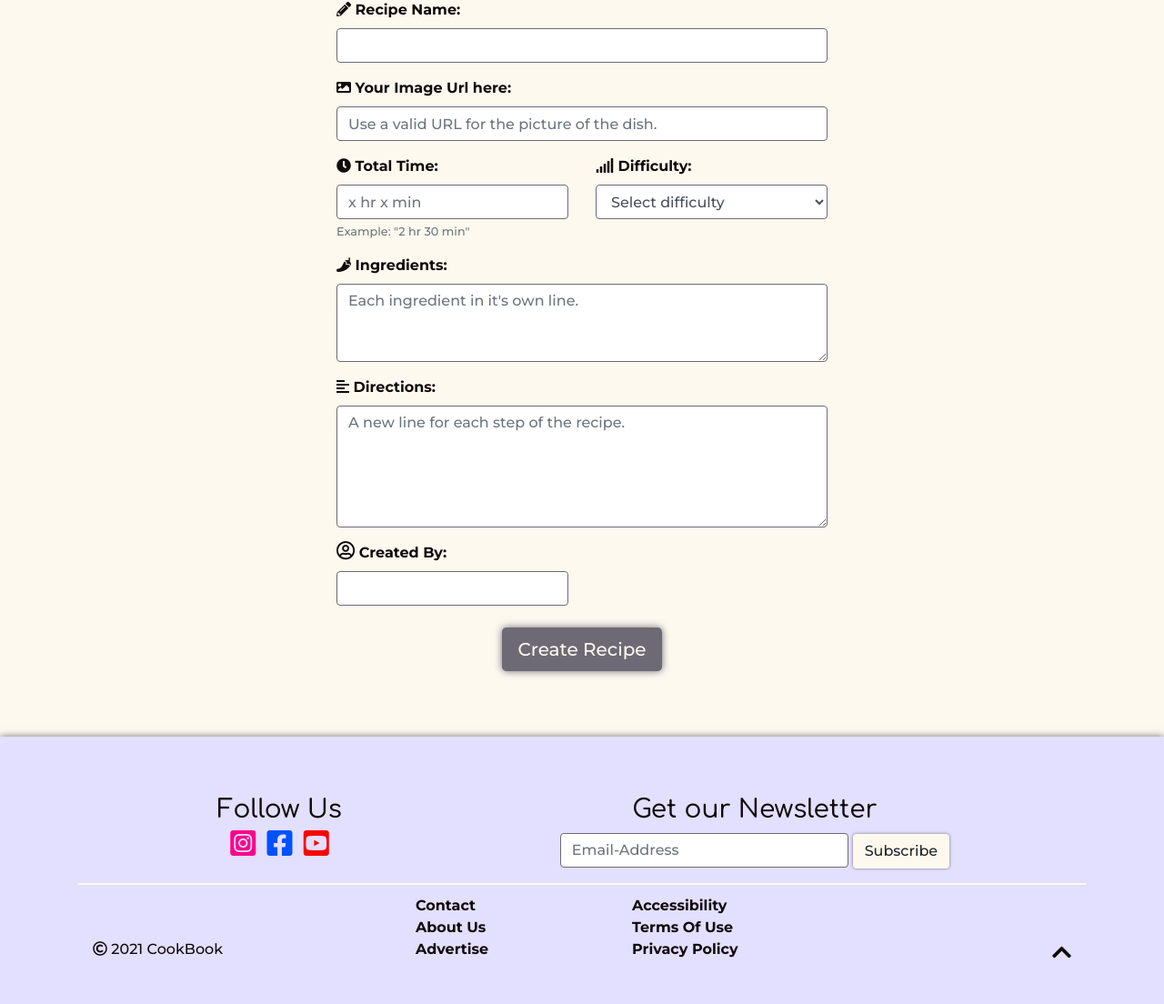
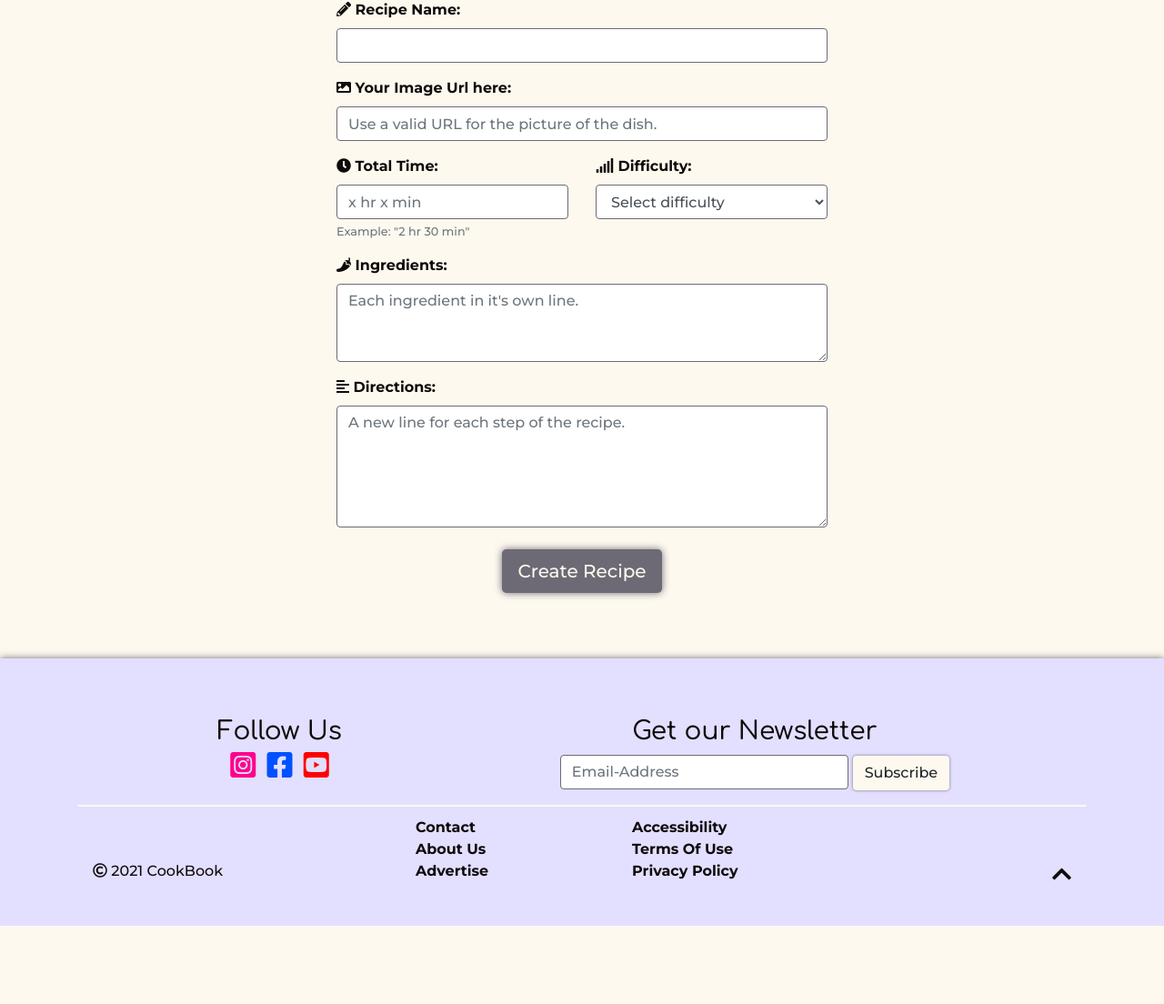
Before and after one commit to Puksrevolution/milestone-project-3, a Flask app: page /add_recipe in a window 1280 px wide. Shown: the part 265-1369 px from the top of the page at 91% size. After the commit the page ends 1283 px from the top, so only its background shows below. Run offline with Flask 2, Linux system fonts and the light colour scheme; some libraries are stand-ins or nearby versions.

Commit message:
Dev: Removed created_by from data base, app.py and files.html

```diff
--- a/app.py
+++ b/app.py
@@ -287,7 +287,6 @@ def add_recipe():
             "difficulty": request.form.get("difficulty"),
             "ingredients": request.form.get("ingredients"),
             "directions": request.form.get("directions"),
-            "created_by": request.form.get("created_by"),
             "user": session["user"]
         }
         # add collect data to recipes DB #
@@ -325,7 +324,6 @@ def edit_recipe(recipe_id):
                     "difficulty": request.form.get("difficulty"),
                     "ingredients": request.form.get("ingredients"),
                     "directions": request.form.get("directions"),
-                    "created_by": request.form.get("created_by"),
                     "user": session["user"]
                 }
                 # update recipe on DB #
--- a/templates/add_recipe.html
+++ b/templates/add_recipe.html
@@ -47,12 +47,6 @@
                     <textarea class="form-control mb-3" id="directions" name="directions"
                         type="text" placeholder="A new line for each step of the recipe." rows="5" required></textarea>
                 </div>
-                <div class="col-6 font-weight-bolder">
-                    <label class="form-label" for="created_by">
-                        <i class="far fa-user-circle user__icon"></i> Created By:</label>
-                    <input class="form-control mb-3" id="created_by" name="created_by"
-                        type="text" placeholder="" required>
-                </div>
             </div>
             <div class="d-flex justify-content-center">
                 <button class="btn btn-lg btn-dimgray" type="submit">
--- a/templates/edit_recipe.html
+++ b/templates/edit_recipe.html
@@ -62,12 +62,6 @@
                         type="text" rows="5">
                     {{ recipe.directions }}
                     </textarea>
-                </div>
-                <div class="col-6 font-weight-bolder">
-                    <label class="form-label" for="created_by">
-                        <i class="far fa-user-circle user__icon"></i> Created By:</label>
-                    <input class="form-control mb-3" id="created_by" name="created_by"
-                        type="text" value="{{ recipe.created_by }}">
                 </div>
             </div>
             <!-- Cancel & Submit buttons for Edit Form -->
--- a/templates/recipes.html
+++ b/templates/recipes.html
@@ -50,7 +50,7 @@
                 </div>
                 <div class="row justify-content-center mt-3">
                     <div class="col-12 text-center">
-                        <small><i class="far fa-user-circle user__icon"></i><strong> By</strong> {{ recipe.created_by }}</small>
+                        <small><i class="far fa-user-circle user__icon"></i><strong> By</strong> {{ recipe.user }}</small>
                     </div>
                     <!-- Sign In User Favourite Button / Admin Edit/Delet Button -->
                     <div class="col-12 mt-3 text-center">
--- a/templates/view_recipe.html
+++ b/templates/view_recipe.html
@@ -32,7 +32,7 @@
                 <div class="card">
                     <img class="card-img rounded-border shadow-box" src="{{ recipe.image }}"
                         width="100%" onerror="this.onerror=null;this.src='../static/images/CookHat.svg';">
-                    <h5 class="user"><i class="far fa-user-circle user__icon"></i> {{ recipe.created_by }}</h5>
+                    <h5 class="user"><i class="far fa-user-circle user__icon"></i> {{ recipe.user }}</h5>
                 </div>
                 <h3 class="text-center pt-4">Ingredients</h3>
                 <hr>
```
